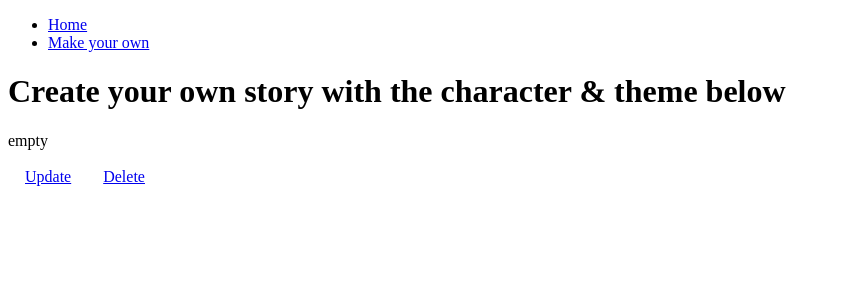
After one commit to thenu97/story_poem_generator, a Flask app: page /crud in a window 1280 px wide. The commit adds this page. Shown: the top 300 px of the page, without its empty margins (0-841 px from the left). Run offline with Flask 2, Linux system fonts and the light colour scheme; data that the repository does not hold is empty; some libraries are stand-ins or nearby versions.

Commit message:
crud added

```diff
--- a/Service_1/app.py
+++ b/Service_1/app.py
@@ -1,4 +1,4 @@
-from flask import Flask, render_template, request
+from flask import Flask, render_template, request, redirect
 from flask_mysqldb import MySQL
 import os, random, requests
 import json
@@ -25,49 +25,49 @@ def home():
         dec = requests.get('http://service_4:5003?story='+theme+char_1+char_2)
         story = []
         cur = mysql.connection.cursor()
-        cur.execute("INSERT INTO story (theme, chars, decide) VALUES (%s, %s, %s)", (str(them.text), str(characters.text), str(dec.text)))
+        cur.execute("INSERT INTO lit (theme, chars, decide, up) VALUES (%s, %s, %s, %s)", (str(them.text), str(characters.text), str(dec.text), int(char_1+char_2)))
         mysql.connection.commit()
         cur.close()
         if dec.text == "poem":
             if them.text == "tragic":
-                with open("/SFIA2/Service_1/doc/poem/sad/tragic") as trag:
+                with open("/home/Admin/manager/story_poem_generator/Service_1/doc/poem/sad/tragic") as trag:
                     tragic = trag.read()
                     story.append(tragic)
                     mit = story[0]
             if them.text == "sorrow":
-                with open("/SFIA2/Service_1/doc/poem/sad/sorrow") as sorrow:
+                with open("/home/Admin/manager/story_poem_generator/Service_1/doc/poem/sad/sorrow") as sorrow:
                     sor = sorrow.read()
                     story.append(sor)
                     mit = story[0]
             if them.text == "dark humour":
-                with open("/SFIA2/Service_1/doc/poem/comedy/dark") as dark:
+                with open("/home/Admin/manager/story_poem_generator/Service_1/doc/poem/comedy/dark") as dark:
                     dark_humour = dark.read()
                     story.append(dark_humour)
                     mit = story[0]
             if them.text == "light humour":
-                with open("/SFIA2/Service_1/doc/poem/comedy/light") as light:
+                with open("/home/Admin/manager/story_poem_generator/Service_1/doc/poem/comedy/light") as light:
                     light_humour = light.read()
                     story.append(light_humour)
                     mit = story[0]
             if them.text == "fluff":
-                with open("/SFIA2/Service_1/doc/poem/romance/fluff") as fluff:
+                with open("/home/Admin/manager/story_poem_generator/Service_1/doc/poem/romance/fluff") as fluff:
                     flu = fluff.read()
                     story.append(flu)
                     mit = story[0]
             if them.text == "intense":
-                with open("/SFIA2/Service_1/doc/poem/romance/intense") as intense:
+                with open("/home/Admin/manager/story_poem_generator/Service_1/doc/poem/romance/intense") as intense:
                     inten = intense.read()
                     story.append(inten)
                     mit = story[0]
         else:
             if them.text == "fluff":
-                with open("/SFIA2/Service_1/doc/story/romance/fluff") as fluff:
+                with open("/home/Admin/manager/story_poem_generator/Service_1/doc/story/romance/fluff") as fluff:
                     flu = fluff.read()
                     story.append(flu)
                     lit = story[0].replace("___", characters.text.split(' ')[1])
                     mit = lit.replace("///", characters.text.split(' ')[0])
             if them.text == "intense":
-                with open("/SFIA2/Service_1/doc/story/romance/intense") as inten:
+                with open("/home/Admin/manager/story_poem_generator/Service_1/doc/story/romance/intense") as inten:
                     intense = inten.read()
                     story.append(intense)
                     lit = story[0].replace("___", characters.text.split(' ')[1])
@@ -76,5 +76,53 @@ def home():
         return render_template("index.html", sentence = mit, title="read")
     return render_template("index.html", sentence = "Hello, Welcome to the site!! Choose your theme and be surprised", title="read")
 
+@app.route('/crud', methods=['GET', 'POST'])
+def crud():
+    cur = mysql.connection.cursor()
+    resultValue = cur.execute("SELECT * FROM lit")
+    if resultValue > 0:
+        response = cur.fetchall()
+        info = []
+        for i in response:
+            for j in i:
+                info.append(j)
+        character1 = info[-3].split()[0]
+        character2 = info[-3].split()[1]
+        mysql.connection.commit()
+        cur.close()
+        sentence = "Character one: " + character1 + "<br>" + "Character two: " + character2 + "<br>" + "Theme: " + info[-4]
+        return render_template("crud.html", sentence=sentence, title="character")
+    return render_template("crud.html", sentence="empty", title="character")
+
+@app.route('/update', methods=['GET', 'POST'])
+def update():
+    cur = mysql.connection.cursor()
+    cur.execute("SELECT * FROM lit")
+    response = cur.fetchall()
+    num = []
+    for i in response:
+        for j in i:
+            num.append(j)
+    characters = requests.get('http://service_2:5001?char='+str(num[-1]))
+    cur = mysql.connection.cursor()
+    cur.execute("UPDATE lit SET chars = %s WHERE id = %s",(str(characters.text), num[-5]))
+    mysql.connection.commit()
+    cur.close()
+    sentence = "Character one: " + characters.text.split(' ')[0] + "<br>" + "Character two: " + characters.text.split(' ')[1] + "<br>" + "Theme: " + num[-4]
+    return render_template("crud.html", sentence=sentence, title="character")
+
+@app.route('/delete')
+def delete():
+    cur = mysql.connection.cursor()
+    cur.execute("SELECT * FROM lit")
+    response = cur.fetchall()
+    info = []
+    for i in response:
+        for j in i:
+            info.append(j)
+    cur.execute("DELETE FROM lit WHERE chars = %s", [info[-3]])
+    mysql.connection.commit()
+    return redirect('/')
+
 if __name__ == "__main__":
     app.run(port=5000, host='0.0.0.0')
--- /dev/null
+++ b/Service_1/templates/crud.html
@@ -0,0 +1,24 @@
+{% extends "layout.html" %}
+
+{% block subcontent %}
+
+        <heaD>
+            <title>Character Names</title>
+        </heaD>
+        <body>
+            <h1>
+                Create your own story with the character & theme below
+            </h1>
+            <p>
+           {{ sentence | safe }}
+
+            </p>
+
+            <table cellpadding="5" >
+
+              <tr>
+                <td style="padding:0 15px;"> <a href="/update" class="btn btn-primary">Update</a></td>
+                <td style="padding:0 15px;"> <a href="/delete" class="btn btn-danger">Delete</a></td>
+              </tr>
+
+{% endblock %}
--- /dev/null
+++ b/Service_1/templates/layout.html
@@ -0,0 +1,26 @@
+<!DOCTYPE html>
+<html>
+
+
+{% block navbar %}
+
+
+<nav class="navbar navbar-inverse">
+  <div class="container-fluid">
+    <div class="navbar-header">
+      <a class="navbar-brand" href="#">
+    </div>
+    <ul class="nav navbar-nav">
+      <li><a href="/">Home</a></li>
+      <li><a href="/crud">Make your own</a></li>
+
+</ul>
+</nav>
+
+
+{% block subcontent %}
+  {% endblock %}
+
+{% endblock %}
+
+</html>
```
Also changed, not shown: Service_1/templates/index.html (+5 -3 lines).
